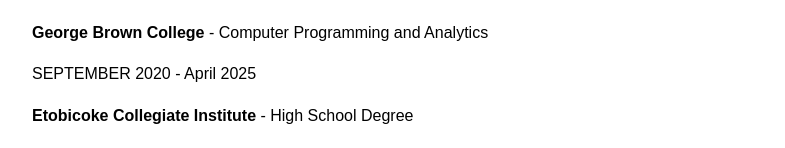
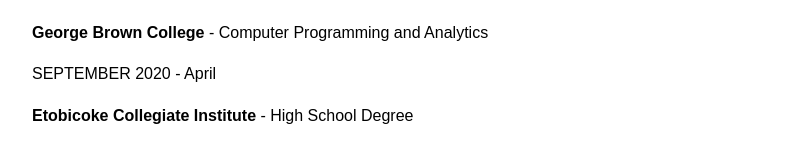
Before and after one commit to margaretTere/Portfolio, a React (Create React App) app: page /resume in a window 1280 px wide. Shown: the part 2154-2302 px from the top of the page, without its empty margins (228-1013 px from the left). Built offline with nearby package versions, Linux system fonts and the light colour scheme.

Commit message:
Fixed some additional things to the resume

```diff
--- a/src/pages/ResumePage.js
+++ b/src/pages/ResumePage.js
@@ -15,7 +15,7 @@
       <p>
           Graduate of the Computer Programming and Analysis diploma program at George Brown College, with a focus on software development, web development, and database management.
           The program provides comprehensive training in designing, coding, and deploying applications across various platforms.
-          With hands-on experience in advanced programming concepts, I thrive in collaborative environments and enjoy learning new technologies. I am a hardworking person, and love to challenge myself with projects, and learn new things.
+          With hands-on experience in advanced programming concepts, I thrive in collaborative environments and enjoy learning new technologies. I am a hardworking person who loves to challenge myself with projects, and learn new things.
 
       </p>
 
@@ -100,7 +100,7 @@
       <h2>Education</h2>
       <Education>
         <p><b>George Brown College</b> - Computer Programming and Analytics</p>
-        <p>SEPTEMBER 2020 - April 2025</p>
+        <p>SEPTEMBER 2020 - April</p>
         <p><b>Etobicoke Collegiate Institute</b> - High School Degree</p>
         <p>SEPTEMBER 2016 - JUNE 2020</p>
         <p>Clubs: Orchestra (Jazz) and Softball Team (Scores and Records)</p>
```
